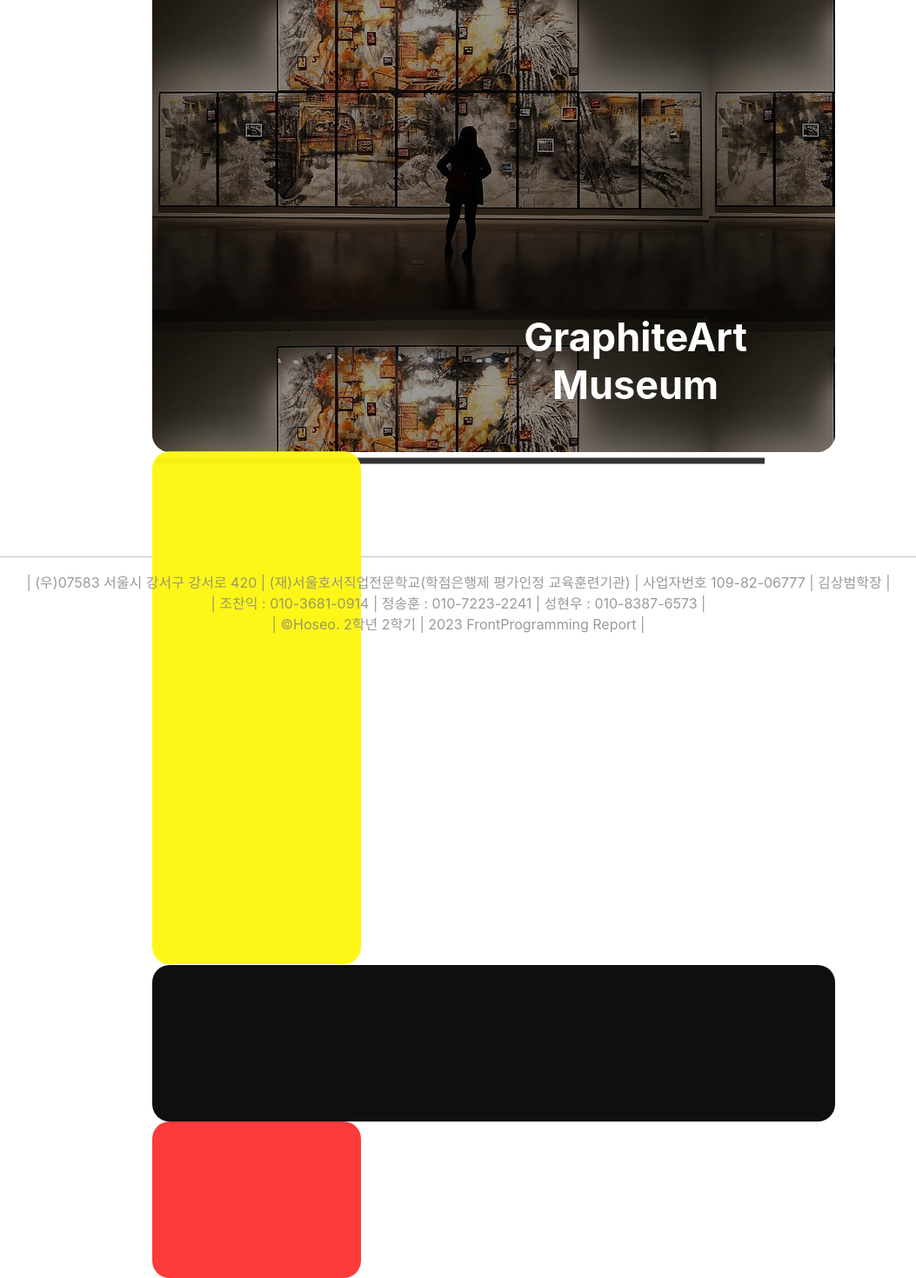
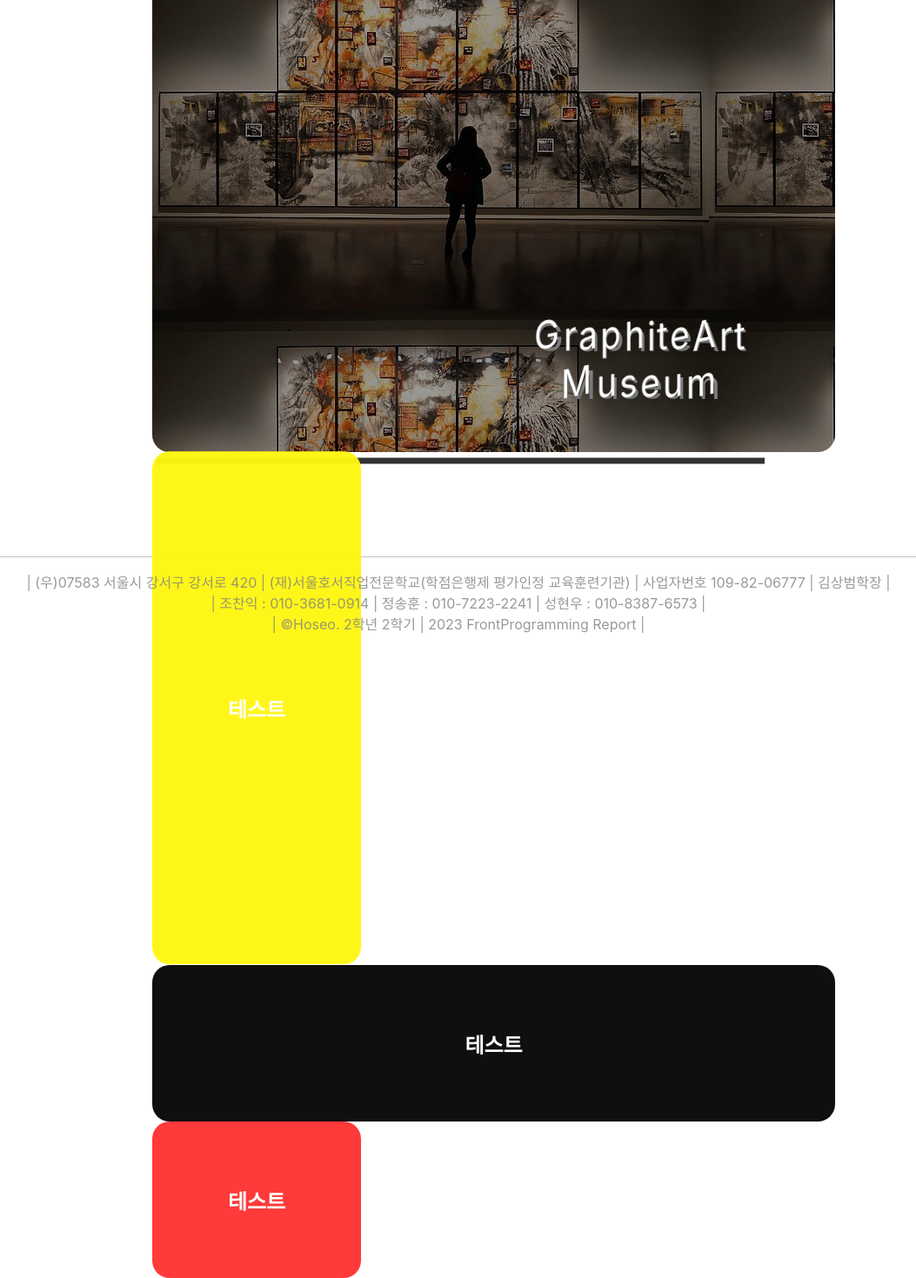
Before and after one commit to Chan-Ik-Jo/React_project, a React (Create React App) app: page /Home in a window 1280 px wide. Shown: the part 220-1690 px from the top of the page at 87% size, without its empty margins (113-1166 px from the left). Built offline with nearby package versions, Linux system fonts and the light colour scheme.

Commit message:
modify: home

```diff
--- a/src/component/Home.js
+++ b/src/component/Home.js
@@ -4,6 +4,17 @@ import fifth from "../img/fifth.jpg";
 
 
 function HOME() {
+    const Text = ({ value }) => (
+      <div className="text_home">
+        {value.split("").map((char, i) => (
+          <div className="letter" style={{ "--delay": `${i * 0.2}s` }}>
+            <span className="source">{char}</span>
+            <span className="shadow">{char}</span>
+            <span className="overlay">{char}</span>
+          </div>
+        ))}
+      </div>
+    );
   return (
     <motion.div
       className="body"
@@ -34,31 +45,43 @@ function HOME() {
           <div className="box1_par">
             <div className="box_1"></div>
             <div className="box_1_text">
-              <h2>GraphiteArt</h2>
-              <h2>Museum</h2>
+              <Text value="GraphiteArt" />
+              <Text value="Museum" />
             </div>
           </div>
           <div className="box2_par">
             <div className="box_2">
               <div className="box_flip_inner">
-                <div className="box_flip_front_1"></div>
-                <div className="box_flip_back_1"></div>
+                <div className="box_flip_front_1">
+                  <h2>테스트</h2>
+                </div>
+                <div className="box_flip_back_1">
+                  <h2>테스트</h2>
+                </div>
               </div>
             </div>
           </div>
           <div className="box3_par">
             <div className="box_3">
               <div className="box_flip_inner">
-                <div className="box_flip_front_2"></div>
-                <div className="box_flip_back_2"></div>
+                <div className="box_flip_front_2">
+                  <h2>테스트</h2>
+                </div>
+                <div className="box_flip_back_2">
+                  <h2>테스트</h2>
+                </div>
               </div>
             </div>
           </div>
           <div className="box4_par">
             <div className="box_4">
               <div className="box_flip_inner">
-                <div className="box_flip_front_3"></div>
-                <div className="box_flip_back_3"></div>
+                <div className="box_flip_front_3">
+                  <h2>테스트</h2>
+                </div>
+                <div className="box_flip_back_3">
+                  <h2>테스트</h2>
+                </div>
               </div>
             </div>
           </div>
--- a/src/css/Content.css
+++ b/src/css/Content.css
@@ -208,6 +208,9 @@ path{
   background-color: #FFF612;
   color: black;
   border-radius: 20px;
+  display: flex;
+  align-items: center;
+  justify-content: center;
   /* box-shadow: 0 5px 10px black; */
 
 }
@@ -225,6 +228,9 @@ path{
   background-color: #000000;
   color: black;
   border-radius: 20px;
+    display: flex;
+  align-items: center;
+  justify-content: center;
   /* box-shadow: 0 5px 10px black; */
 
 }
@@ -237,23 +243,31 @@ path{
   align-items: center;
   justify-content: center;
   border-radius: 20px;
+    display: flex;
+  align-items: center;
+  justify-content: center;
 }
 .box_flip_front_3 {
   background-color: #FF2424;
   color: black;
   border-radius: 20px;
-
+  display: flex;
+  align-items: center;
+  justify-content: center;
   /* box-shadow: 0 5px 10px black; */
 
 }
 .box_flip_back_3{
-  background-color: #ED0000;
+  background-color: #DB0000;
   color: black;
   transform: rotateY(180deg);
   display: flex;
   align-items: center;
   justify-content: center;
   border-radius: 20px;
+  display: flex;
+  align-items: center;
+  justify-content: center;
 
 }
 .introduce_box{
@@ -277,7 +291,31 @@ path{
   /* align-items: center; */
   text-align: center;
   padding-top: 30px;
+  display: grid;
+  place-items: center;
 }
+
 .box_1_text h2{
   margin: 0px;
 }
+.box_flip_front_1{
+  color: #fff;
+
+}
+.box_flip_back_1{
+  color: #fff;
+}
+.box_flip_front_2{
+  color: #fff;
+
+}
+.box_flip_back_2{
+  color: #fff;
+}
+.box_flip_front_3{
+  color: #fff;
+
+}
+.box_flip_back_3{
+  color: #fff;
+}
--- a/src/css/Header.scss
+++ b/src/css/Header.scss
@@ -214,3 +214,78 @@ $color-light-gray: #eaece5;
     transform: rotateY(0deg) skew(0, 0);
   }
 }
+.text_home {
+  font-size: 45px;
+  position: relative;
+  text-transform: full-width;
+  display: flex;
+
+  .letter {
+    position: relative;
+    display: flex;
+
+    .source {
+      color: gray;
+      -webkit-text-stroke: 0.01em rgba(black, 0.2);
+      display: flex;
+    }
+
+    .overlay,
+    .shadow {
+      position: absolute;
+      top: 0;
+      left: 0;
+      pointer-events: none;
+      user-select: none;
+    }
+
+    .overlay {
+      background-image: linear-gradient(
+        90deg,
+        white 100%,
+       lighten($color-light-gray, 2));
+      -webkit-background-clip: text;
+      -webkit-text-fill-color: transparent;
+      transform: rotateY(-30deg) skew(0, -10deg);
+      transform-origin: left;
+      animation: overlay 3s infinite ease-out var(--delay);
+    }
+
+    .shadow {
+      filter: blur(5px);
+      background-image: linear-gradient(
+        90deg,
+        rgba(black, 0.4) 30%,
+        transparent
+      );
+      -webkit-background-clip: text;
+      -webkit-text-fill-color: transparent;
+      transform: skew(0, 20deg) translateY(0.1em) translateX(0.05em);
+      animation: shadow 3s infinite var(--delay);
+    }
+  }
+}
+
+@keyframes shadow {
+  0%,
+  20%,
+  100% {
+    transform: skew(0, 20deg) translateY(0.1em) translateX(0.05em);
+    opacity: 1;
+  }
+  10% {
+    transform: skew(0, 0) translateY(0) translateX(0);
+    opacity: 0;
+  }
+}
+
+@keyframes overlay {
+  0%,
+  20%,
+  100% {
+    transform: rotateY(-30deg) skew(0, -10deg);
+  }
+  10% {
+    transform: rotateY(0deg) skew(0, 0);
+  }
+}
```
